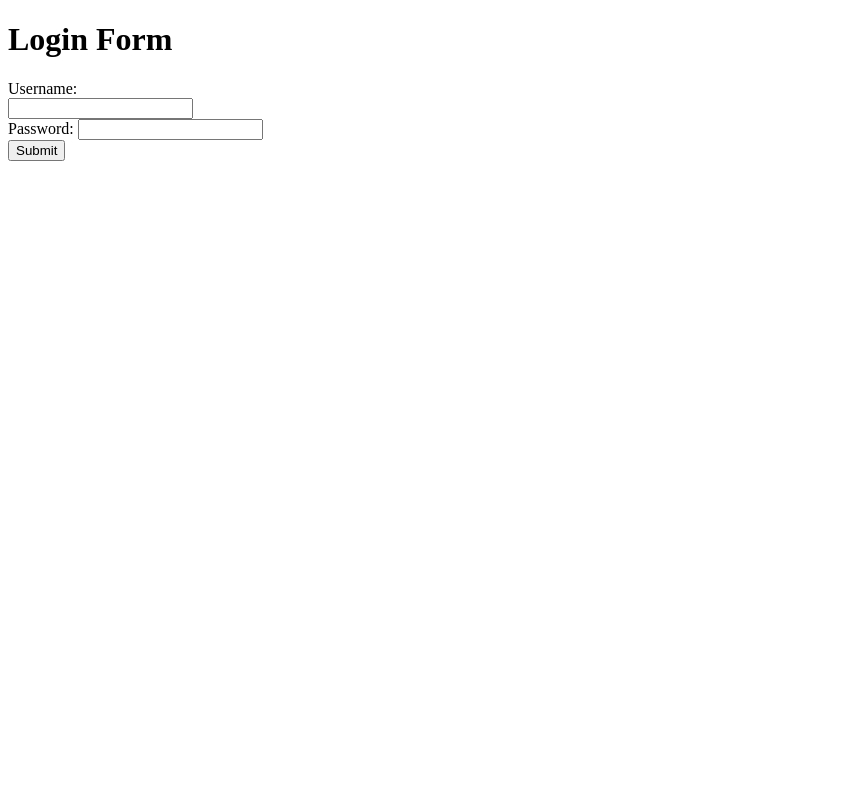
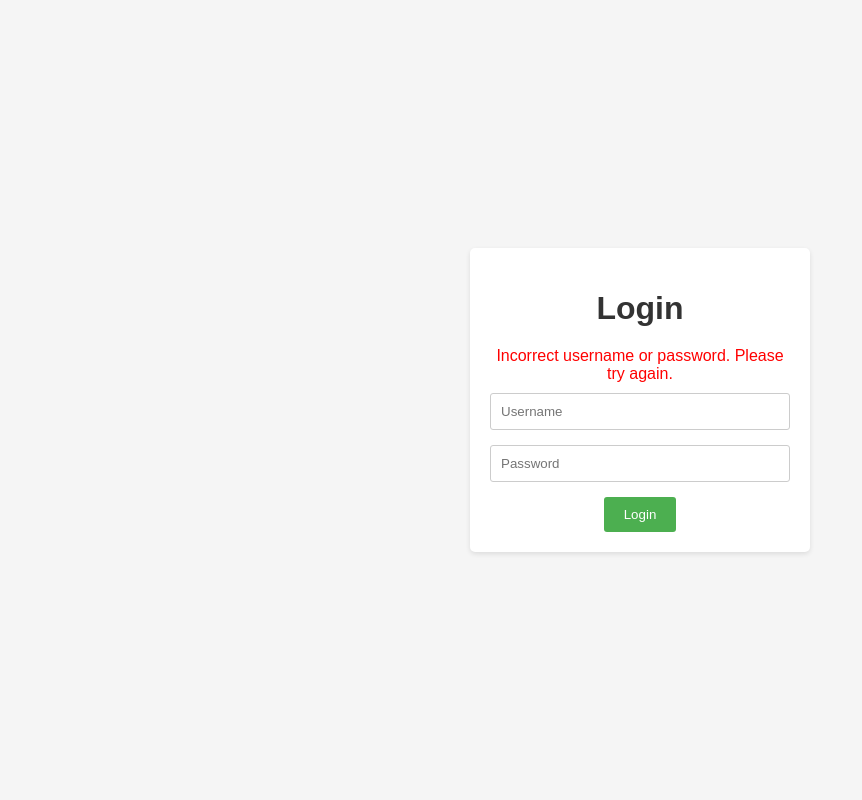
Before and after one commit to Oadelek/PHP-MVC, a PHP site: the page made by login.php in a window 1280 px wide. Shown: the whole page, without its empty margins (0-862 px from the left). Run offline with PHP 8.4, Linux system fonts and the light colour scheme; the visitor is signed in with stand-in values (Sample User, id 1).

Commit message:
Added some nice css and error handling

```diff
--- a/login.php
+++ b/login.php
@@ -1,25 +1,73 @@
 <?php
 session_start();
-
+$error = isset($_GET['error']) ? urldecode($_GET['error']) : '';
 ?>
-
 <!DOCTYPE html>
 <html>
 <head>
     <title>Login</title>
+    <style>
+        body {
+            font-family: Arial, sans-serif;
+            background-color: #f5f5f5;
+            display: flex;
+            justify-content: center;
+            align-items: center;
+            height: 100vh;
+            margin: 0;
+        }
+
+        .login-container {
+            background-color: #ffffff;
+            border-radius: 5px;
+            box-shadow: 0 2px 5px rgba(0, 0, 0, 0.1);
+            padding: 20px;
+            width: 300px;
+            text-align: center;
+        }
+
+        h1 {
+            color: #333333;
+            margin-bottom: 20px;
+        }
+
+        .error-message {
+            color: #ff0000;
+            margin-bottom: 10px;
+        }
+
+        input[type="text"],
+        input[type="password"] {
+            width: 100%;
+            padding: 10px;
+            margin-bottom: 15px;
+            border: 1px solid #cccccc;
+            border-radius: 3px;
+            box-sizing: border-box;
+        }
+
+        input[type="submit"] {
+            background-color: #4CAF50;
+            color: #ffffff;
+            padding: 10px 20px;
+            border: none;
+            border-radius: 3px;
+            cursor: pointer;
+        }
+        input[type="submit"]:hover {
+            background-color: #45a049;
+        }
+    </style>
 </head>
 <body>
-    <h1>Login Form</h1>
-
-    <form action="/validate.php" method="post">
-        <label for="username">Username:</label>
-        <br>
-        <input type="text" name="username" id="username" required>
-        <br>
-        <label for="password">Password:</label>
-        <input type="password" name="password" id="password" required>
-        <br>
-        <input type="submit" value="Submit">
-    </form>
+    <div class="login-container">
+        <h1>Login</h1>
+        <?php if (!empty($error)) echo "<p class='error-message'>$error</p>"; ?>
+        <form action="validate.php" method="post">
+            <input type="text" name="username" placeholder="Username" required>
+            <input type="password" name="password" placeholder="Password" required>
+            <input type="submit" value="Login">
+        </form>
+    </div>
 </body>
 </html>
--- a/logout.php
+++ b/logout.php
@@ -1,7 +1,6 @@
 <?php
-error_reporting(E_ALL);
-ini_set('display_errors', 1);
 session_start();
+
 // Destroy the session and redirect to login page
 session_destroy();
 header('Location: login.php');
```
Also changed, not shown: index.php (+39 -5 lines), validate.php (+5 -9 lines).
